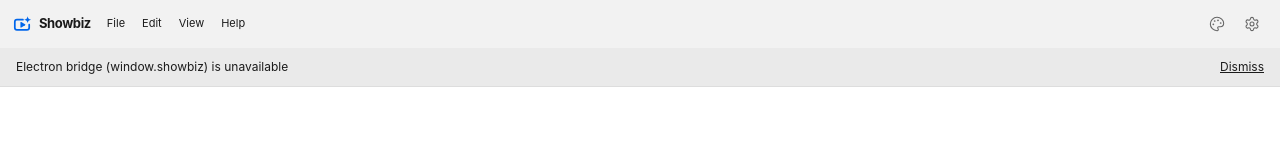
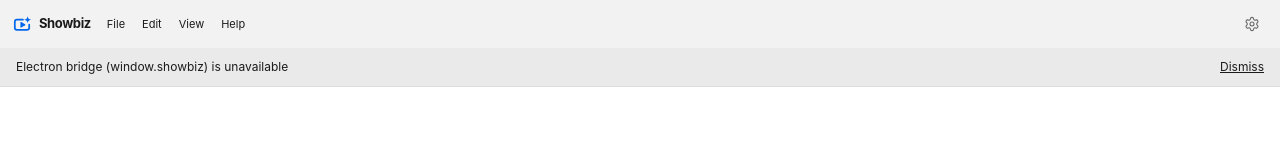
Before and after one commit to alexanderwanyoike/showbiz, a React (Vite) app: page /#/ in a window 1280 px wide. Shown: the top 160 px of the page. Built offline with nearby package versions, Linux system fonts and the light colour scheme.

Commit message:
fix: keep a single Settings gear aligned with native controls

```diff
--- a/src/application-menu.css
+++ b/src/application-menu.css
@@ -3,7 +3,7 @@
   gap: 8px;
   padding: 0 12px;
   background: var(--background);
-  border-color: transparent;
+  border: 0;
   box-shadow: none;
 }
 .integrated-titlebar .desktop-wordmark {
@@ -23,6 +23,7 @@
   font-size: 11px;
 }
 .integrated-titlebar .desktop-chrome-actions {
+  align-self: stretch;
   flex-shrink: 0;
   gap: 3px;
 }
@@ -34,11 +35,8 @@
 .integrated-titlebar[data-native-titlebar="true"][data-desktop-platform="win32"],
 .integrated-titlebar[data-native-titlebar="true"][data-desktop-platform="linux"] {
   padding-left: max(12px, calc(env(titlebar-area-x, 0px) + 12px));
-  padding-right: max(
-    146px,
-    calc(
-      100vw - env(titlebar-area-x, 0px) - env(titlebar-area-width, 100vw) + 8px
-    )
+  padding-right: calc(
+    100vw - env(titlebar-area-x, 0px) - env(titlebar-area-width, calc(100vw - 138px)) + 8px
   );
 }
 .integrated-titlebar[data-native-titlebar="true"][data-desktop-platform="darwin"] {
--- a/src/components/Header.tsx
+++ b/src/components/Header.tsx
@@ -1,6 +1,6 @@
 import { useEffect, useRef, useState, type ReactNode } from "react";
 import { AppMark } from "./AppMark";
-import { Download, Palette, Settings } from "lucide-react";
+import { Download, Settings } from "lucide-react";
 import { useUpdates } from "../hooks/useUpdates";
 import { SettingsDialog } from "./SettingsDialog";
 import { WorkspaceCommand } from "./WorkspaceCommand";
@@ -82,12 +82,6 @@ export function Header({
           </Button>
         )}
         <WorkspaceCommand
-          label="Appearance"
-          onClick={() => openSettings("appearance")}
-        >
-          <Palette size={17} />
-        </WorkspaceCommand>
-        <WorkspaceCommand
           label="Settings"
           onClick={() => openSettings("providers")}
         >
```
